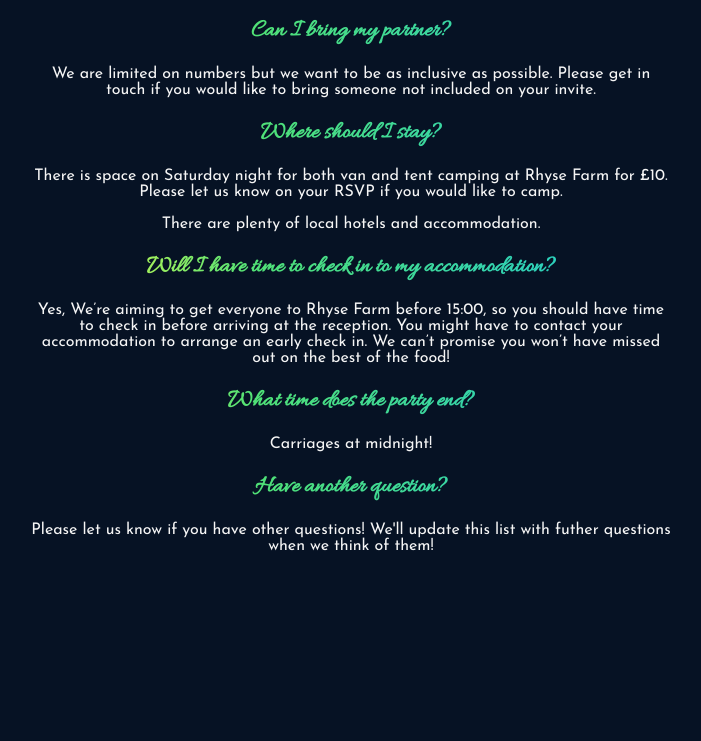
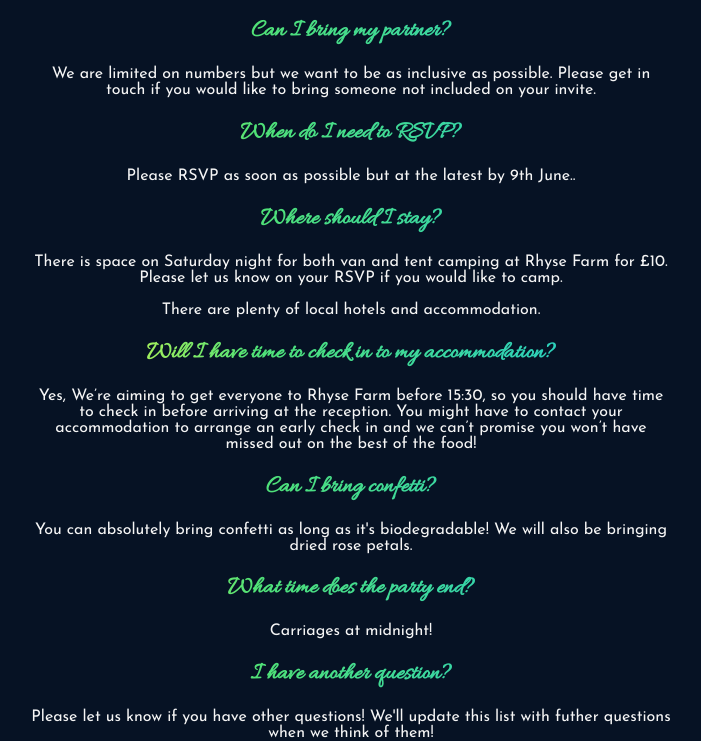
Before and after one commit to phil-6/wedding-simple, a plain HTML site: page faqs.html in a window 1280 px wide. Shown: the part 1185-1926 px from the top of the page, without its empty margins (289-990 px from the left). Before the commit the page ends 1739 px from the top, so only its background shows below. Drawn offline with Linux system fonts and the light colour scheme.

Commit message:
add a few extra FAQs

```diff
--- a/faqs.html
+++ b/faqs.html
@@ -34,8 +34,7 @@
     <div class="question">
         <h2>Where should I park for the ceremony?</h2>
         <p>Parking is extremely limited at the Church. If you are able to walk up the hill, please park in Kinver
-            village.
-            If you are driving to the church, please share lifts if possible.</p>
+            village. If you are driving to the church, please share lifts if possible.</p>
     </div>
     <div class="question">
         <h2>Where should I park for the reception?</h2>
@@ -44,16 +43,14 @@
     <div class="question">
         <h2>Do I need wellies for the farm?</h2>
         <p>No! Rhyse Farm is no longer a working farm. You’ll be fine in your smart shoes, but we won’t object if you
-            want
-            to slip into something more comfortable to dance the night away!</p>
+            want to slip into something more comfortable to dance the night away!</p>
     </div>
     <div class="question">
         <h2>Will you be feeding us?</h2>
         <p>Yes! There will be a grazing feast when you arrive at Rhyse Farm, at around 1430. If you’re like us, we’d
             recommend a good brunch before the ceremony.</p>
         <p>There will be other, more different food, later in the afternoon with speeches and there will be food trucks
-            in
-            the evening!</p>
+            in the evening!</p>
         <p>We can cater for all dietary requirements, please let us know about any in your RSVP.</p>
     </div>
     <div class="question">
@@ -66,36 +63,42 @@
         <p>Yes! We’d love to see your family, but we are limited by numbers. If they’re on the invite they’re definitely
             welcome, if we’ve missed anyone, please reach out!</p>
         <p>If there’s a new little one we didn’t know about; Congratulations! We already know of a few new arrivals who
-            will
-            be attending, you won’t be alone as a new parent!</p>
+            will be attending, you won’t be alone as a new parent!</p>
         <p>But, of course, if you want a child-free evening, we’re happy to be the excuse to leave them with the
             babysitter!</p>
     </div>
     <div class="question">
         <h2>Can I bring my partner?</h2>
         <p>We are limited on numbers but we want to be as inclusive as possible. Please get in touch if you would like
-            to
-            bring someone not included on your invite.</p>
+            to bring someone not included on your invite.</p>
+    </div>
+    <div class="question">
+        <h2>When do I need to RSVP?</h2>
+        <p>Please RSVP as soon as possible but at the latest by 9th June..</p>
     </div>
     <div class="question">
         <h2>Where should I stay?</h2>
         <p>There is space on Saturday night for both van and tent camping at Rhyse Farm for £10. Please let us know on
-            your
-            RSVP if you would like to camp.</p>
+            your RSVP if you would like to camp.</p>
         <p>There are plenty of local hotels and accommodation.</p>
     </div>
     <div class="question">
         <h2>Will I have time to check in to my accommodation?</h2>
-        <p>Yes, We’re aiming to get everyone to Rhyse Farm before 15:00, so you should have time to check in before
-            arriving at the reception. You might have to contact your accommodation to arrange an early check in. We
+        <p>Yes, We’re aiming to get everyone to Rhyse Farm before 15:30, so you should have time to check in before
+            arriving at the reception. You might have to contact your accommodation to arrange an early check in and we
             can’t promise you won’t have missed out on the best of the food!</p>
+    </div>
+    <div class="question">
+        <h2>Can I bring confetti?</h2>
+        <p>You can absolutely bring confetti as long as it's biodegradable! We will also be bringing dried rose
+            petals.</p>
     </div>
     <div class="question">
         <h2>What time does the party end?</h2>
         <p>Carriages at midnight!</p>
     </div>
     <div class="question">
-        <h2>Have another question?</h2>
+        <h2>I have another question?</h2>
         <p>Please let us know if you have other questions! We'll update this list with futher questions when we think of
             them!</p>
     </div>
```
